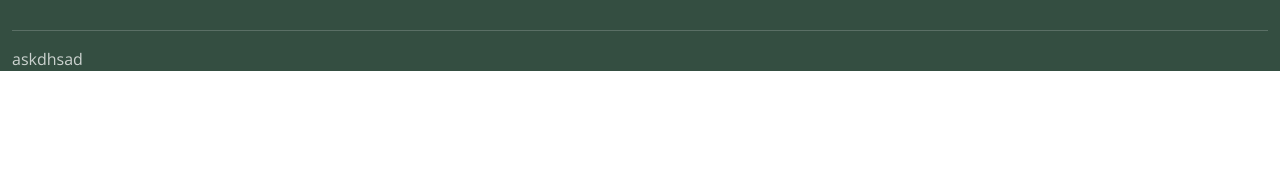
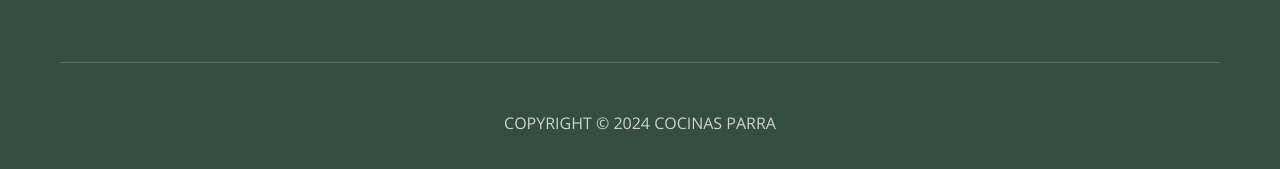
Before and after one commit to lruizap/muebles-de-cocina-parra, a plain HTML site: page index.html in a window 1280 px wide. Shown: the part 877-1046 px from the top of the page. Before the commit the page ends 948 px from the top, so only its background shows below. Drawn offline with nearby package versions, Linux system fonts and the light colour scheme.

Commit message:
Finished footer

```diff
--- a/index.html
+++ b/index.html
@@ -104,8 +104,8 @@
             </div>
           </div>
         </div>
-        <hr>
-        askdhsad
+        <hr class="m-5">
+        <div class="d-flex justify-content-center pb-5">COPYRIGHT © 2024 COCINAS PARRA</div>
       </div>
     </footer>
 </body>
```
